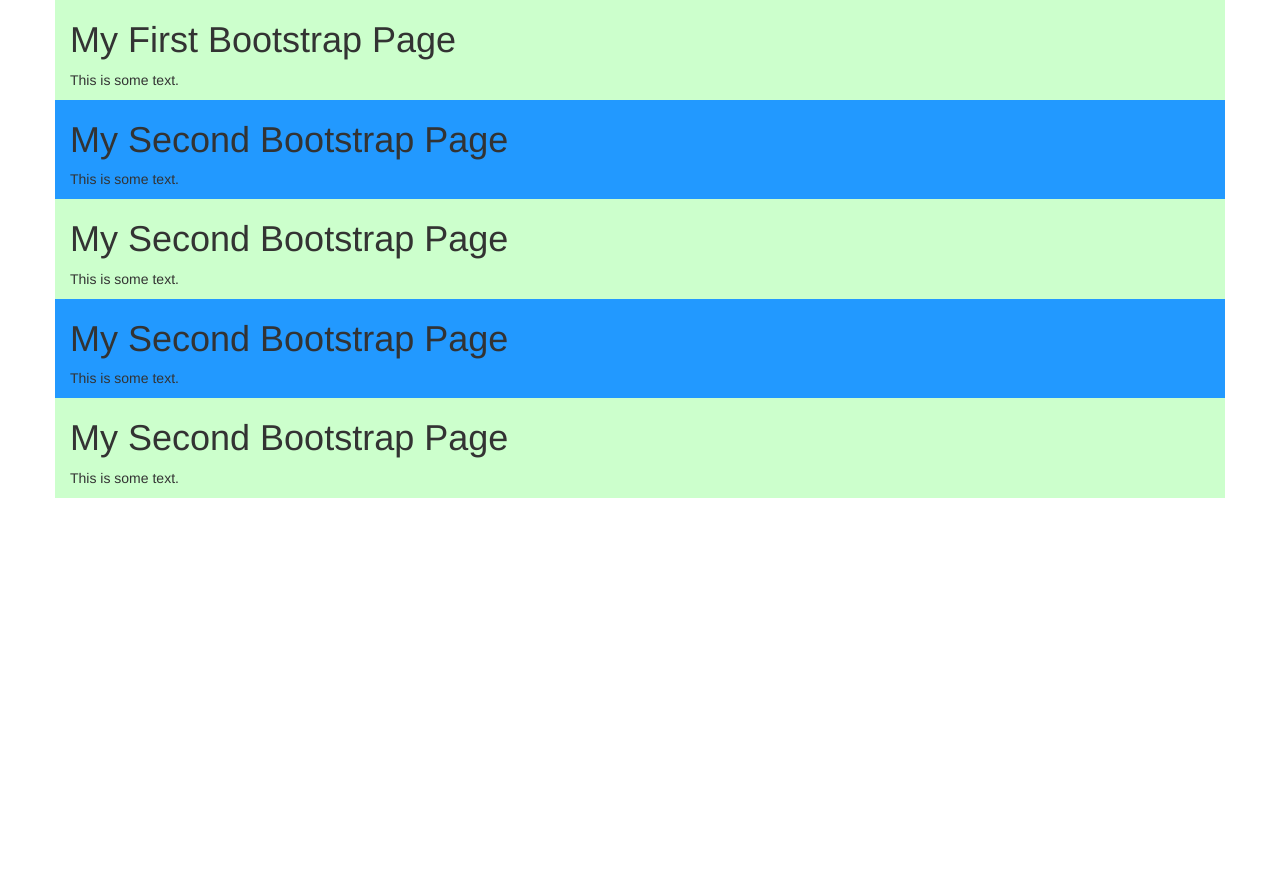
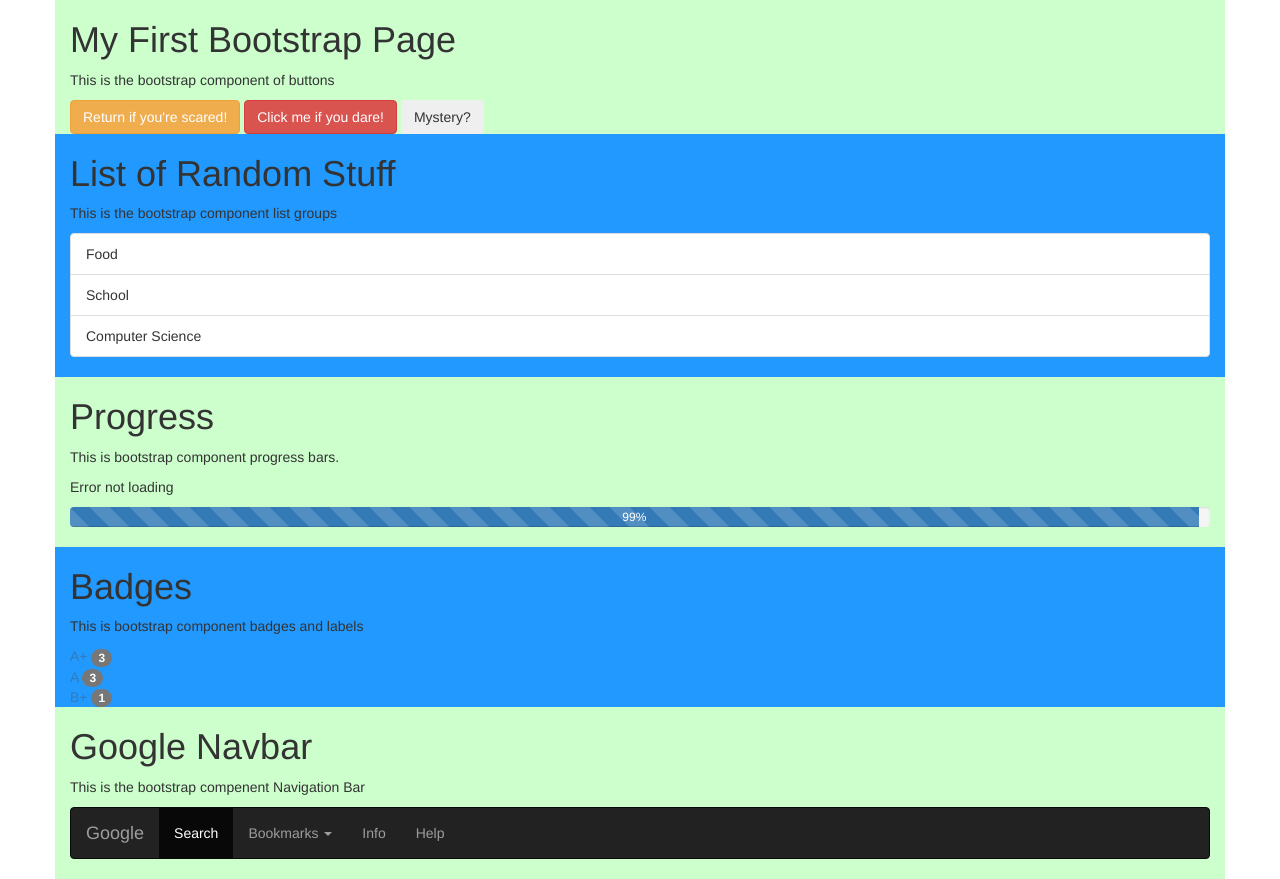
Before and after one commit to datdang/datdang.github.io, a plain HTML site: page assignment5.html in a window 1280 px wide. Before the commit the page ends 800 px from the top, so only its background shows below. Drawn offline with nearby package versions, Linux system fonts and the light colour scheme.

Commit message:
Assignment 5

```diff
--- a/assignment5.html
+++ b/assignment5.html
@@ -22,40 +22,73 @@
 
 <div class="container">
   <h1>My First Bootstrap Page</h1>
-  <p>This is some text.</p>
-  <div class="row">
-    <div class="col-*-*"></div>
-  </div>
-  <div class="row">
-    <div class="col-*-*"></div>
-    <div class="col-*-*"></div>
-    <div class="col-*-*"></div>
-  </div>
+  <p>This is the bootstrap component of buttons</p>
+  <button type="button" class="btn btn-warning">Return if you're scared!</button>
+  <button type="button" class="btn btn-danger">Click me if you dare!</button>
+  <button type="button" class="btn btn">Mystery?</button>
 </div>
 
 
 
 <div class="container">
-  <h1>My Second Bootstrap Page</h1>
-  <p>This is some text.</p>
+  <h1>List of Random Stuff</h1>
+  <p>This is the bootstrap component list groups </p>
+  <ul class="list-group">
+  <li class="list-group-item"><span class="badge"></span> Food</li>
+  <li class="list-group-item"><span class="badge"></span> School</li>
+  <li class="list-group-item"><span class="badge"></span> Computer Science</li>
+</ul>
 </div>
 
 
 <div class="container">
-  <h1>My Second Bootstrap Page</h1>
-  <p>This is some text.</p>
+  <h1>Progress</h1>
+  <p>This is bootstrap component progress bars.</p>
+  <p>Error not loading</p>
+  <div class="progress">
+  <div class="progress-bar progress-bar-striped active" role="progressbar"
+  aria-valuenow="100" aria-valuemin="0" aria-valuemax="100" style="width:99%">
+    99%
+  </div>
+</div>
 </div>
 
 
 <div class="container">
-  <h1>My Second Bootstrap Page</h1>
-  <p>This is some text.</p>
+  <h1>Badges</h1>
+  <p>This is bootstrap component badges and labels</p>
+  <a href="#">A+ <span class="badge">3</span></a><br>
+  <a href="#">A <span class="badge">3</span></a><br>
+  <a href="#">B+ <span class="badge">1</span></a>
 </div>
 
 
 <div class="container">
-  <h1>My Second Bootstrap Page</h1>
-  <p>This is some text.</p>
+  <h1>Google Navbar</h1>
+  <p>This is the bootstrap compenent Navigation Bar</p>
+  <nav class="navbar navbar-inverse">
+  <div class="container-fluid">
+    <div class="navbar-header">
+      <a class="navbar-brand" href="#">Google</a>
+    </div>
+    <div>
+      <ul class="nav navbar-nav">
+        <li class="active"><a href="#">Search</a></li>
+        <li class="dropdown">
+          <a class="dropdown-toggle" data-toggle="dropdown" href="#">Bookmarks
+          <span class="caret"></span></a>
+          <ul class="dropdown-menu">
+            <li><a href="#">Youtube</a></li>
+            <li><a href="#">Facebook</a></li>
+            <li><a href="#">Instagram</a></li>
+          </ul>
+        </li>
+        <li><a href="#">Info</a></li>
+        <li><a href="#">Help</a></li>
+      </ul>
+    </div>
+  </div>
+</nav>
 </div>
 
 
```
